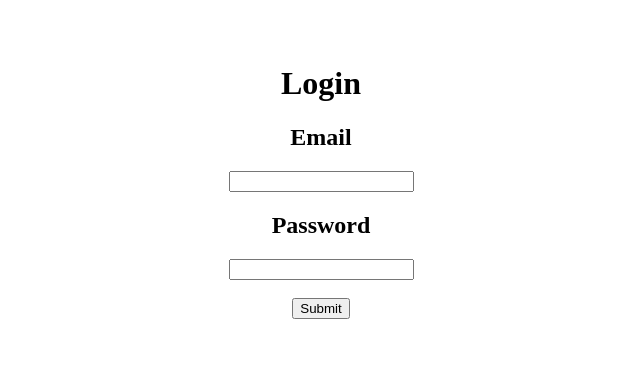
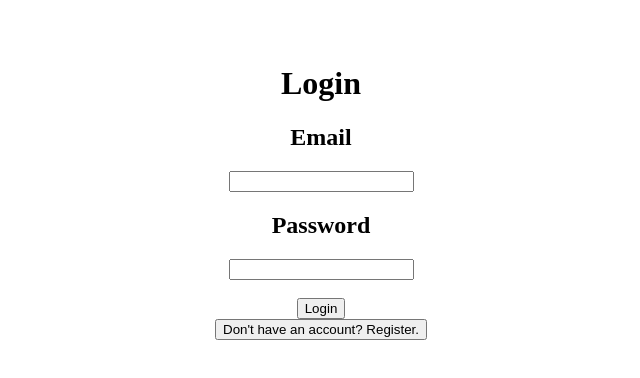
Before and after one commit to SebCisneros/CSE-312-Group-Project, a plain HTML site: page src/frontend/pages/login.html in a window 1280 px wide. Shown: the whole page, without its empty margins (319-959 px from the left). Drawn offline with Linux system fonts and the light colour scheme.

Commit message:
Added a few buttons and relabled a few

```diff
--- a/src/frontend/pages/login.html
+++ b/src/frontend/pages/login.html
@@ -16,7 +16,8 @@
     <h2 class="login-header">Password</h2>
     <input class="text-field" type="password"/>
     <br/>
-    <button type="submit" value="Post" class="submit-button"><span>Submit</span></button>
+    <button type="submit" value="Post" class="submit-button"><span>Login</span></button>
 </form>
+<button class="general-button" onclick="window.location.href='/registration'">Don't have an account? Register.</button>
 </body>
 </html>
```
Also changed, not shown: src/frontend/pages/registration.html (+2 -1 lines).
